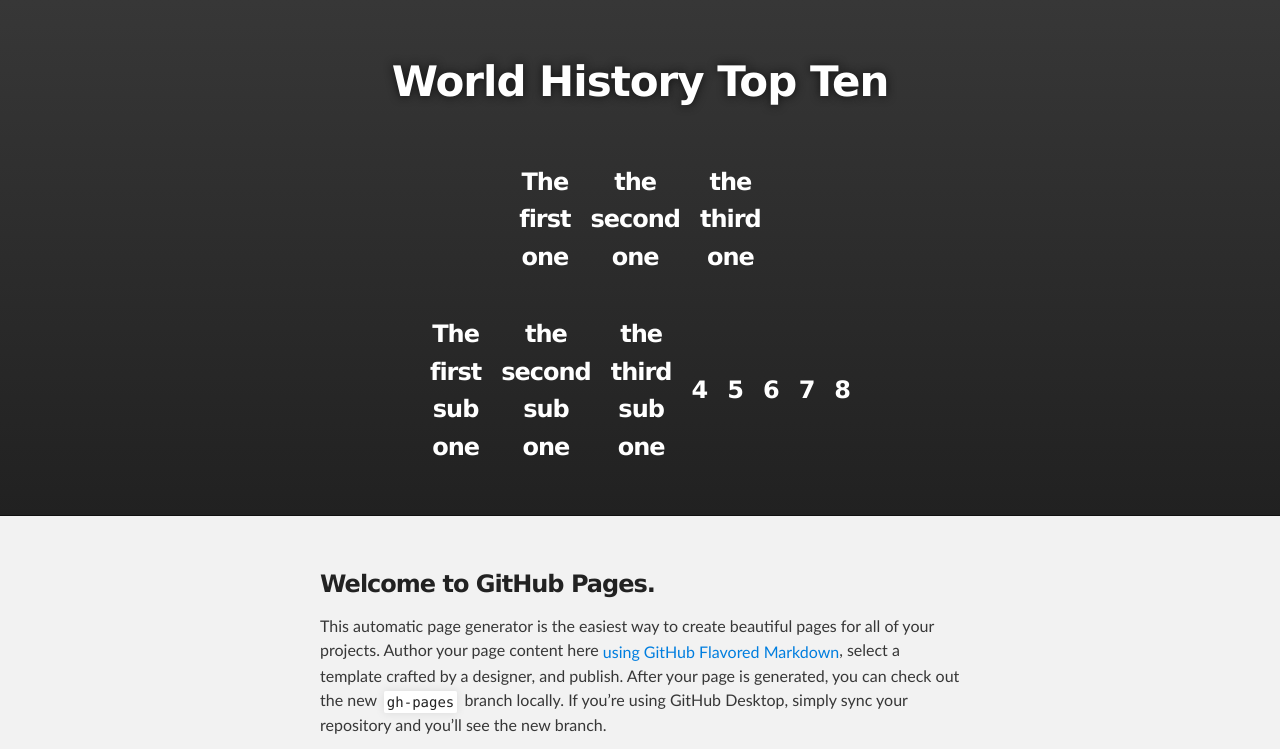
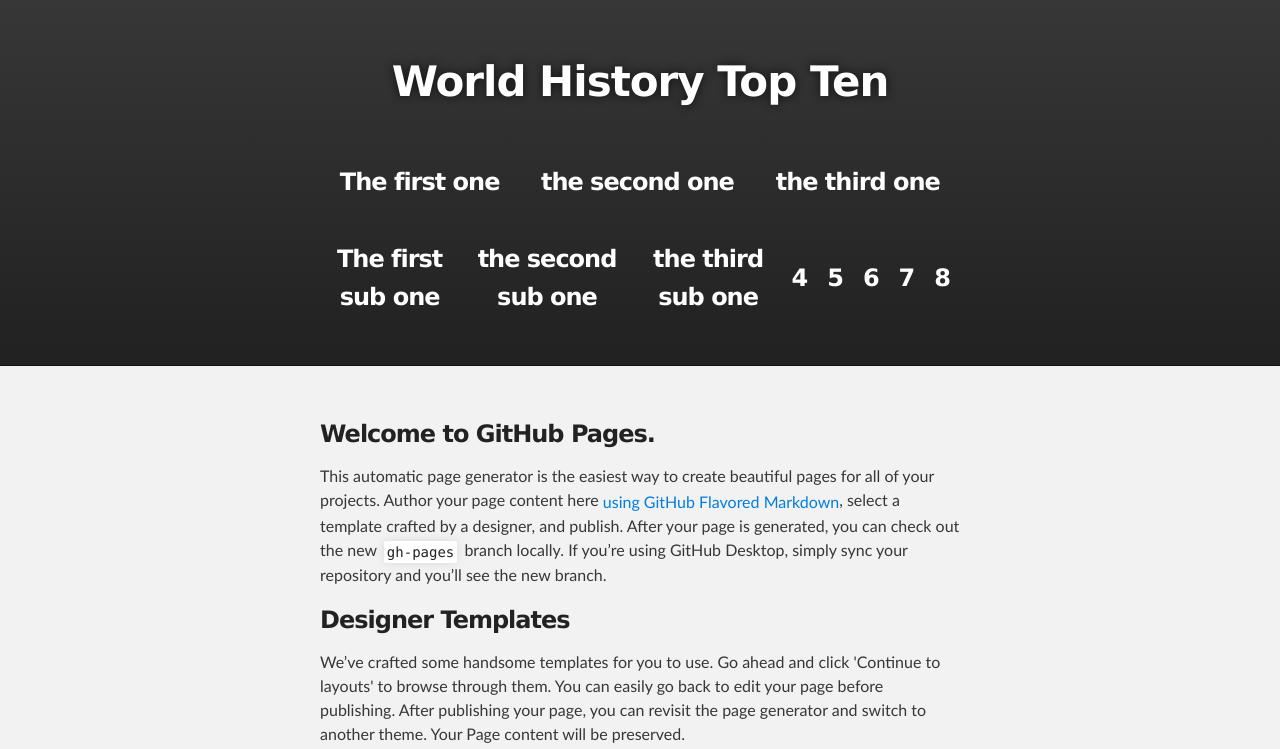
Before and after one commit to BionicPi/US-History-Slave-Revolts, a plain HTML site: page index.html in a window 1280 px wide. Shown: the top 749 px of the page. Drawn offline with Linux system fonts and the light colour scheme.

Commit message:
Update index.html

```diff
--- a/index.html
+++ b/index.html
@@ -21,7 +21,7 @@
           <h2 id="project_tagline"></h2>
 
 
-          <table style="margin:auto;border:0px;width:40%;text-align:center;color:white;">
+          <table style="margin:auto;border:0px;width:100%;text-align:center;color:white;">
             <tbody><tr>
               <td>
                 <h3 style="color:white;"><a style="color:white;" href="index.html">The first one</a></h3>
@@ -35,7 +35,7 @@
             </tr>
           </tbody></table>
 
-          <table style="margin:auto;border:0px;width:40%;text-align:center;color:white;">
+          <table style="margin:auto;border:0px;width:100%;text-align:center;color:white;">
             <tbody><tr>
               <td>
                 <h3 style="color:white;"><a style="color:white;" href="index.html">The first sub one</a></h3>
```
